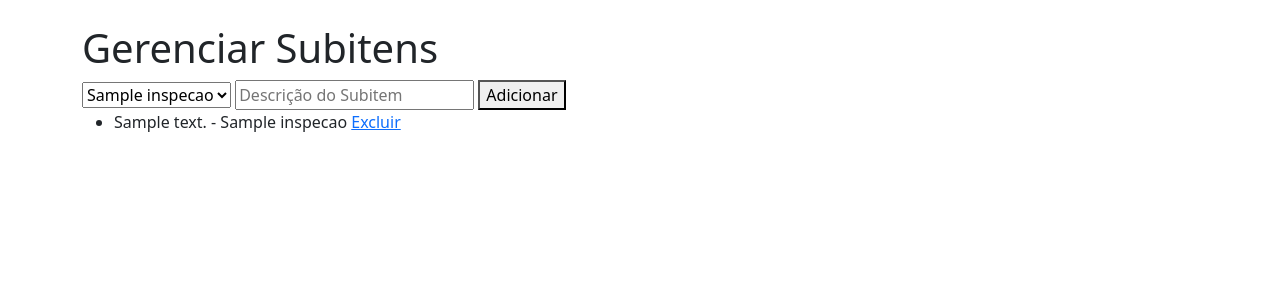
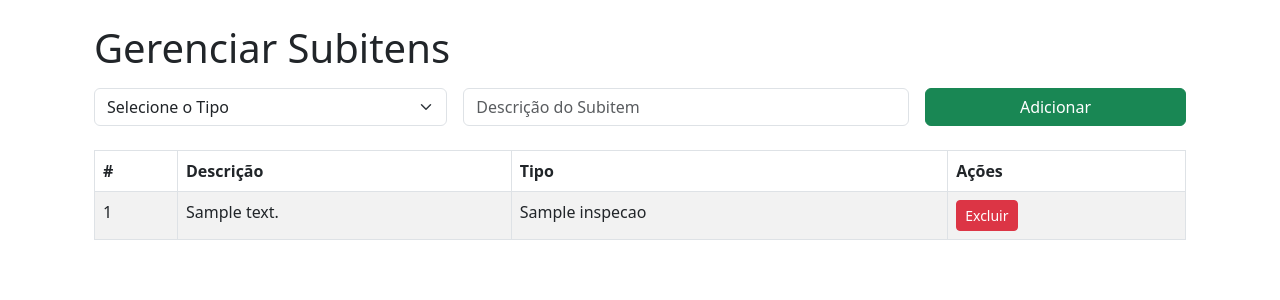
Before and after one commit to wilsondataspo/Flask-checklist, a Flask app: page /admin/subitens in a window 1280 px wide. Shown: the part 56-356 px from the top of the page. Run offline with Flask 3, Linux system fonts and the light colour scheme; a user stored in the database is signed in; tables that the repository leaves empty hold one stand-in row (values such as "Sample post").

Commit message:
melhoria
visual dos itens e subitens

```diff
--- a/templates/admin_subitens.html
+++ b/templates/admin_subitens.html
@@ -1,21 +1,46 @@
 {% extends 'base.html' %}
 {% block title %}Gerenciar Subitens{% endblock %}
 {% block content %}
-    <h1>Gerenciar Subitens</h1>
-    <form method="POST">
-        <select name="tipo_id">
+<div class="container mt-4">
+  <h1 class="mb-3">Gerenciar Subitens</h1>
+  <form method="POST" class="row g-3 mb-4">
+    <div class="col-md-4">
+      <select class="form-select" name="tipo_id" required>
+        <option value="" disabled selected>Selecione o Tipo</option>
         {% for tipo in tipos %}
           <option value="{{ tipo.id }}">{{ tipo.nome }}</option>
         {% endfor %}
       </select>
-        <input type="text" name="descricao" placeholder="Descrição do Subitem">
-        <button type="submit">Adicionar</button>
+    </div>
+    <div class="col-md-5">
+      <input type="text" class="form-control" name="descricao" placeholder="Descrição do Subitem" required>
+    </div>
+    <div class="col-md-3">
+      <button type="submit" class="btn btn-success w-100">Adicionar</button>
+    </div>
   </form>
-    <ul>
+
+  <table class="table table-bordered table-striped">
+    <thead>
+      <tr>
+        <th>#</th>
+        <th>Descrição</th>
+        <th>Tipo</th>
+        <th>Ações</th>
+      </tr>
+    </thead>
+    <tbody>
       {% for subitem in subitens %}
-            <li>{{ subitem.descricao }} - {{ subitem.tipo.nome }}
-                <a href="{{ url_for('deletar_subitem', id=subitem.id) }}">Excluir</a>
-            </li>
+        <tr>
+          <td>{{ loop.index }}</td>
+          <td>{{ subitem.descricao }}</td>
+          <td>{{ subitem.tipo.nome }}</td>
+          <td>
+            <a href="{{ url_for('deletar_subitem', id=subitem.id) }}" class="btn btn-sm btn-danger">Excluir</a>
+          </td>
+        </tr>
       {% endfor %}
-    </ul>
+    </tbody>
+  </table>
+</div>
 {% endblock %}
```
Also changed, not shown: templates/admin_tipos (copy).html (added, +14 -0 lines), templates/admin_tipos.html (+31 -10 lines). Lines whose indentation alone changed are shown as unchanged.
